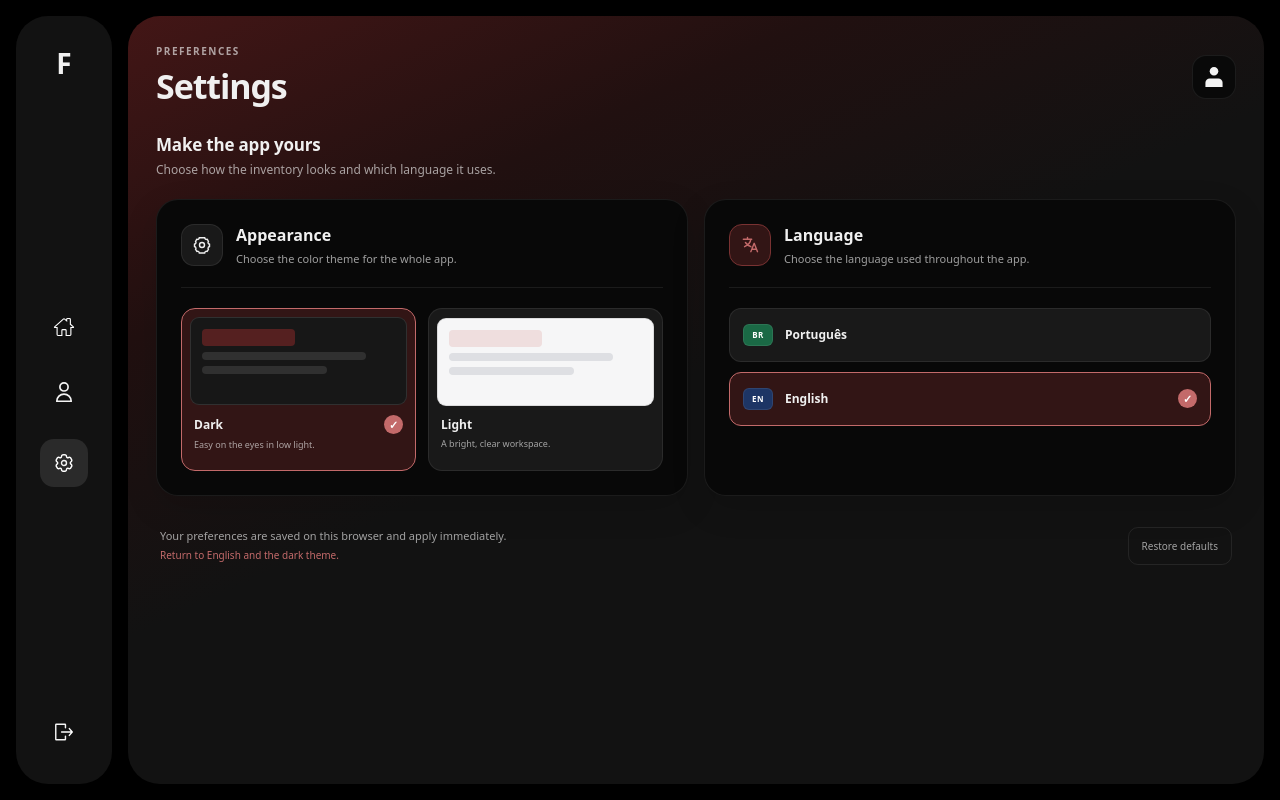
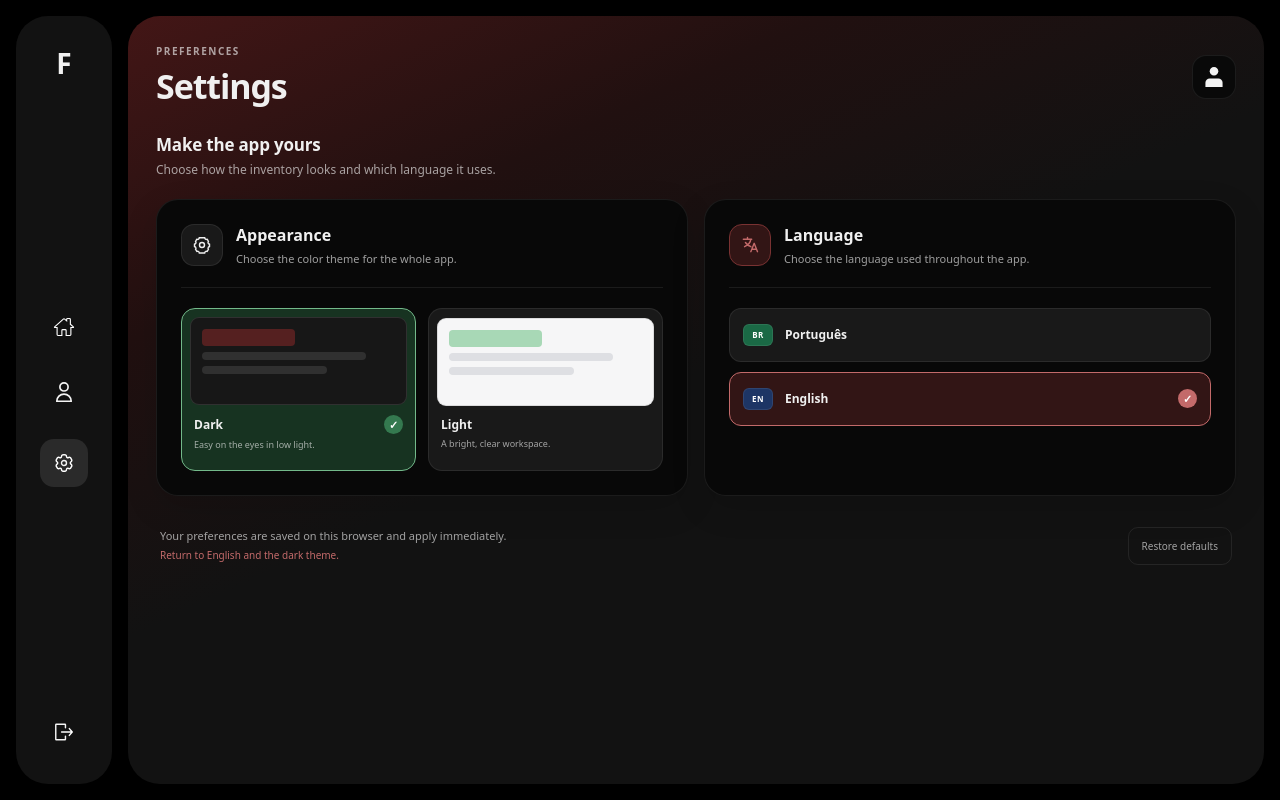
Before and after one commit to anaabdev/gestao-estoque-front, a React (Vite) app: page /configuracoes in a window 1280 px wide. Built offline with nearby package versions, Linux system fonts and the light colour scheme.

Commit message:
style: refine theme gradients with jade accents

```diff
--- a/src/pages/Configuracoes/index.jsx
+++ b/src/pages/Configuracoes/index.jsx
@@ -63,7 +63,7 @@ function Configuracoes() {
                 <S.ThemePreview $theme="dark" aria-hidden="true"><span /><span /><span /></S.ThemePreview>
                 <S.OptionTitle>
                   <span>{t("settings.dark")}</span>
-                  {theme === "dark" && <S.SelectedMark aria-hidden="true">✓</S.SelectedMark>}
+                  {theme === "dark" && <S.SelectedMark $theme aria-hidden="true">✓</S.SelectedMark>}
                 </S.OptionTitle>
                 <S.OptionDescription>{t("settings.darkDescription")}</S.OptionDescription>
               </S.ThemeOption>
@@ -71,7 +71,7 @@ function Configuracoes() {
                 <S.ThemePreview $theme="light" aria-hidden="true"><span /><span /><span /></S.ThemePreview>
                 <S.OptionTitle>
                   <span>{t("settings.light")}</span>
-                  {theme === "light" && <S.SelectedMark aria-hidden="true">✓</S.SelectedMark>}
+                  {theme === "light" && <S.SelectedMark $theme aria-hidden="true">✓</S.SelectedMark>}
                 </S.OptionTitle>
                 <S.OptionDescription>{t("settings.lightDescription")}</S.OptionDescription>
               </S.ThemeOption>
--- a/src/pages/Configuracoes/styles.js
+++ b/src/pages/Configuracoes/styles.js
@@ -58,12 +58,12 @@ export const ThemeChoices = styled.div`
 export const ThemeOption = styled.button`
   min-width: 0;
   padding: 8px;
-  border: 1px solid ${({ $active }) => ($active ? "var(--accent-text)" : "var(--border-subtle)")};
+  border: 1px solid ${({ $active }) => ($active ? "var(--theme-choice-accent)" : "var(--border-subtle)")};
   border-radius: 14px;
-  background: ${({ $active }) => ($active ? "var(--accent-surface)" : "var(--surface-raised)")};
+  background: ${({ $active }) => ($active ? "var(--theme-choice-surface)" : "var(--surface-raised)")};
   text-align: left;
   transition: border-color .15s ease, transform .15s ease, background .15s ease;
-  &:hover { border-color: var(--accent-text); transform: translateY(-1px); }
+  &:hover { border-color: var(--theme-choice-accent); transform: translateY(-1px); }
 `;
 
 export const ThemePreview = styled.div`
@@ -77,7 +77,7 @@ export const ThemePreview = styled.div`
   border-radius: 9px;
   background: ${({ $theme }) => ($theme === "dark" ? "#171717" : "#f6f6f7")};
   span { height: 8px; border-radius: 4px; background: ${({ $theme }) => ($theme === "dark" ? "#303030" : "#dedfe3")}; }
-  span:first-child { width: 48%; height: 17px; background: ${({ $theme }) => ($theme === "dark" ? "#552020" : "#efdede")}; }
+  span:first-child { width: 48%; height: 17px; background: ${({ $theme }) => ($theme === "dark" ? "#552020" : "#a8d8b6")}; }
   span:nth-child(2) { width: 85%; }
   span:nth-child(3) { width: 65%; }
 `;
@@ -145,7 +145,7 @@ export const SelectedMark = styled.span`
   display: grid;
   place-items: center;
   border-radius: 50%;
-  background: var(--accent-text);
+  background: ${({ $theme }) => ($theme ? "var(--theme-choice-check)" : "var(--accent-text)")};
   color: #fff;
   font-size: 11px;
   font-weight: 700;
--- a/src/styles/globalStyles.js
+++ b/src/styles/globalStyles.js
@@ -25,6 +25,9 @@ export default createGlobalStyle`
     --row-hover: #111;
     --accent-text: #c36a6a;
     --accent-surface: #321515;
+    --theme-choice-accent: #73b98a;
+    --theme-choice-surface: #173321;
+    --theme-choice-check: #34794f;
     --action-bg: #f0f0f0;
     --action-text: #111;
     --login-button-hover: #4f1414;
@@ -61,16 +64,19 @@ export default createGlobalStyle`
     --row-hover: #f4eeee;
     --accent-text: #9b3434;
     --accent-surface: #f8eaea;
+    --theme-choice-accent: #337d4d;
+    --theme-choice-surface: #e7f4ea;
+    --theme-choice-check: #337d4d;
     --action-bg: #292a2d;
     --action-text: #fff;
     --login-button-hover: #692222;
     --input-border: #c9cbd1;
     --input-placeholder: #777b83;
-    --panel-gradient: linear-gradient(155deg, #f6e6e6 0%, #f6f2f2 25%, var(--painel) 48%);
-    --welcome-gradient: radial-gradient(ellipse at 92% 105%, #e9caca 0%, transparent 44%), linear-gradient(120deg, #fff, #f7f7f8);
+    --panel-gradient: linear-gradient(155deg, #b3dfc0 0%, #e0efe4 29%, var(--painel) 53%);
+    --welcome-gradient: radial-gradient(ellipse at 92% 105%, #91cda2 0%, transparent 46%), linear-gradient(120deg, #fff, #f7f7f8);
     --section-gradient: linear-gradient(145deg, #fff, #f7f7f8 72%);
     --login-page: radial-gradient(ellipse at center, #fff 0%, #f3f3f5 70%);
-    --login-card: radial-gradient(circle at 25% 12%, #f4e3e3 0, transparent 55%), radial-gradient(circle at 80% 92%, #f2e3e3 0, transparent 50%), #fff;
+    --login-card: radial-gradient(circle at 25% 12%, #bde4c8 0, transparent 55%), radial-gradient(circle at 80% 92%, #a4d9b2 0, transparent 50%), #fff;
   }
 
   * { margin: 0; padding: 0; box-sizing: border-box; }
```
